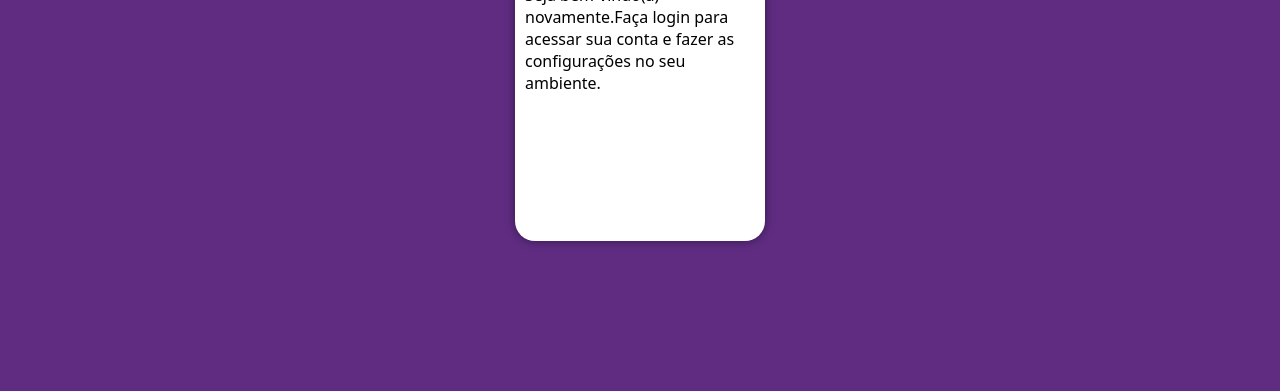
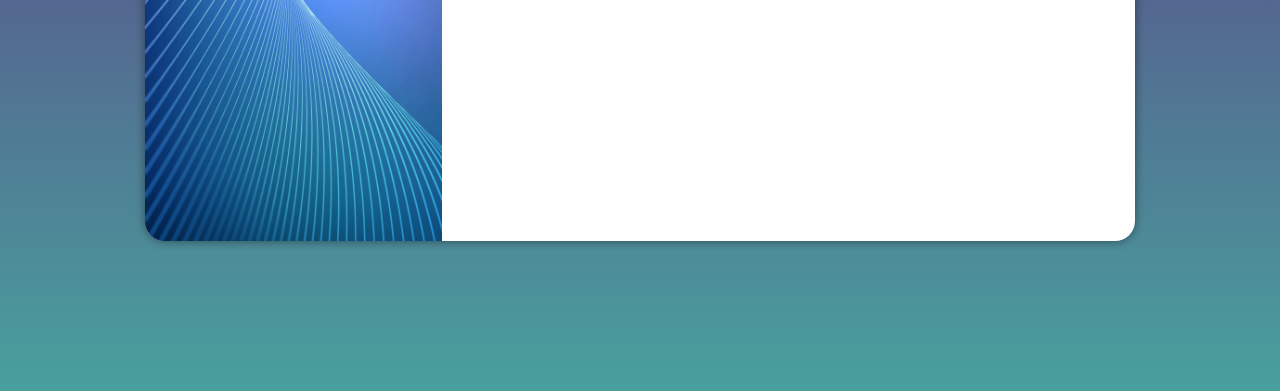
Before and after one commit to renatoc184/Projeto-login, a plain HTML site: page index.html in a window 1280 px wide. Shown: the part 409-800 px from the top of the page. Drawn offline with Linux system fonts and the light colour scheme.

Commit message:
media query

```diff
--- /dev/null
+++ b/estilos/media-query.css
@@ -0,0 +1,41 @@
+@charset "UTF-8";
+
+@media screen and (min-width: 768px) and (max-width:992px) {
+    body{
+        background-image: linear-gradient(to top, #49a09d, #5f2c82);
+    }
+    section#login{
+        width: 80vw;
+    }
+}
+
+section#login > div#imagem{
+    float: left;
+    width: 30%;
+    height: 100%;
+}
+
+section#login > div#formulario {
+    float: right;
+    width: 70%;
+}
+
+@media screen and (min-width: 992px) {  body{
+    background-image: linear-gradient(to top, #49a09d, #5f2c82);
+}section#login{
+    width: 990px;
+}
+
+}
+
+section#login > div#imagem{
+    float:left
+    width: 50px;
+    height:100%
+}
+
+section#login > div#formulario{
+    float: right;
+    width: 50%;
+
+}
--- a/estilos/style.css
+++ b/estilos/style.css
@@ -33,6 +33,9 @@ section#login{position: absolute;
     transform: translate(-50%, -50%);
     overflow: hidden;
     box-shadow: 0px 0px 10px rgba(0, 0, 0, 0.459);
+    transition: width .3, height .3 ;
+    transition-timing-function: ease;
+
 }
 section#login > div#imagem {
     display: block;
--- a/index.html
+++ b/index.html
@@ -5,6 +5,7 @@
     <meta name="viewport" content="width=device-width, initial-scale=1.0">
     <title>Login</title>
     <link rel="stylesheet" href="estilos/style.css">
+    <link rel="stylesheet" href="estilos/media-query.css">
 </head>
 <body>
     <main>
```
